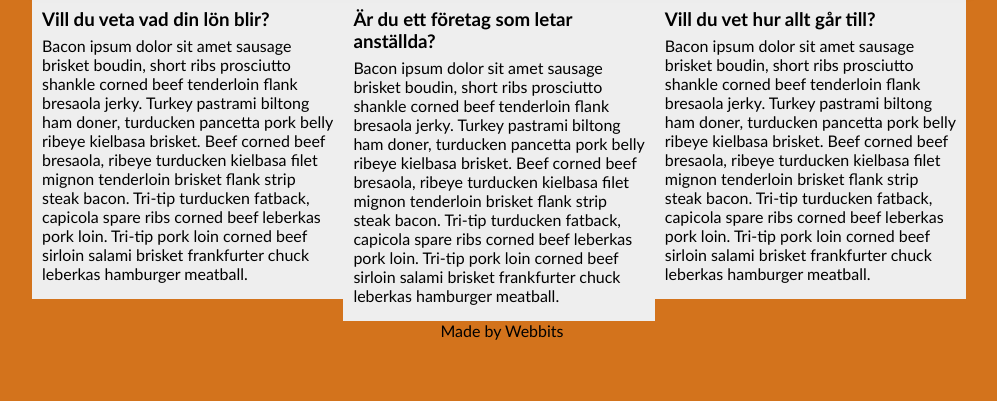
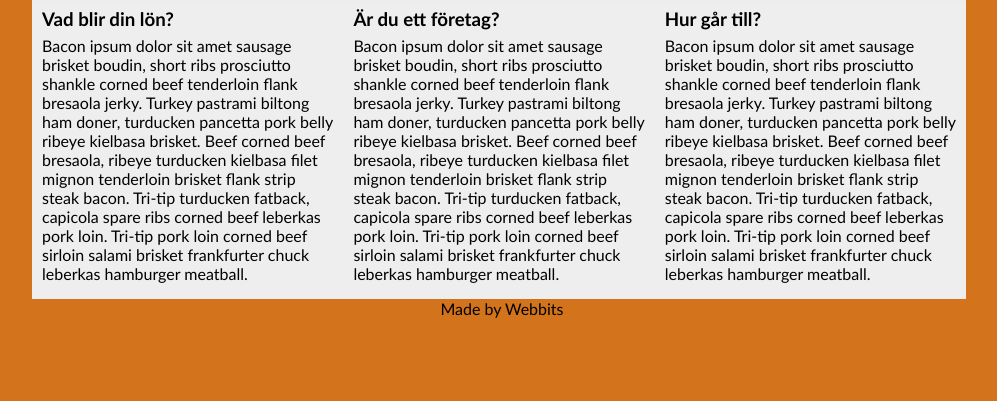
Before and after one commit to webbits-folke-palmqvist/RapidioUF, a PHP site: page / in a window 1280 px wide. Shown: the part 399-800 px from the top of the page, without its empty margins (138-1135 px from the left). Run offline with PHP 8.4, Linux system fonts and the light colour scheme.

Commit message:
Ändrade texten på första sidan

```diff
--- a/Hemsida/assets/pages/home.php
+++ b/Hemsida/assets/pages/home.php
@@ -1,14 +1,14 @@
 <div class="box">
 	<div class="box3">
-		<h3 class="menu">Vill du veta vad din lön blir?</h3>
+		<h3 class="menu">Vad blir din lön?</h3>
 		<p>Bacon ipsum dolor sit amet sausage brisket boudin, short ribs prosciutto shankle corned beef tenderloin flank bresaola jerky. Turkey pastrami biltong ham doner, turducken pancetta pork belly ribeye kielbasa brisket. Beef corned beef bresaola, ribeye turducken kielbasa filet mignon tenderloin brisket flank strip steak bacon. Tri-tip turducken fatback, capicola spare ribs corned beef leberkas pork loin. Tri-tip pork loin corned beef sirloin salami brisket frankfurter chuck leberkas hamburger meatball.</p>
 	</div>
 	<div class="box3">
-		<h3 class="menu">Är du ett företag som letar anställda?</h3>
+		<h3 class="menu">Är du ett företag?</h3>
 		<p>Bacon ipsum dolor sit amet sausage brisket boudin, short ribs prosciutto shankle corned beef tenderloin flank bresaola jerky. Turkey pastrami biltong ham doner, turducken pancetta pork belly ribeye kielbasa brisket. Beef corned beef bresaola, ribeye turducken kielbasa filet mignon tenderloin brisket flank strip steak bacon. Tri-tip turducken fatback, capicola spare ribs corned beef leberkas pork loin. Tri-tip pork loin corned beef sirloin salami brisket frankfurter chuck leberkas hamburger meatball.</p>
 	</div>
 	<div class="box3">
-		<h3 class="menu">Vill du vet hur allt går till?</h3>
+		<h3 class="menu">Hur går till?</h3>
 		<p>Bacon ipsum dolor sit amet sausage brisket boudin, short ribs prosciutto shankle corned beef tenderloin flank bresaola jerky. Turkey pastrami biltong ham doner, turducken pancetta pork belly ribeye kielbasa brisket. Beef corned beef bresaola, ribeye turducken kielbasa filet mignon tenderloin brisket flank strip steak bacon. Tri-tip turducken fatback, capicola spare ribs corned beef leberkas pork loin. Tri-tip pork loin corned beef sirloin salami brisket frankfurter chuck leberkas hamburger meatball.</p>
 	</div>
 </div>
```
